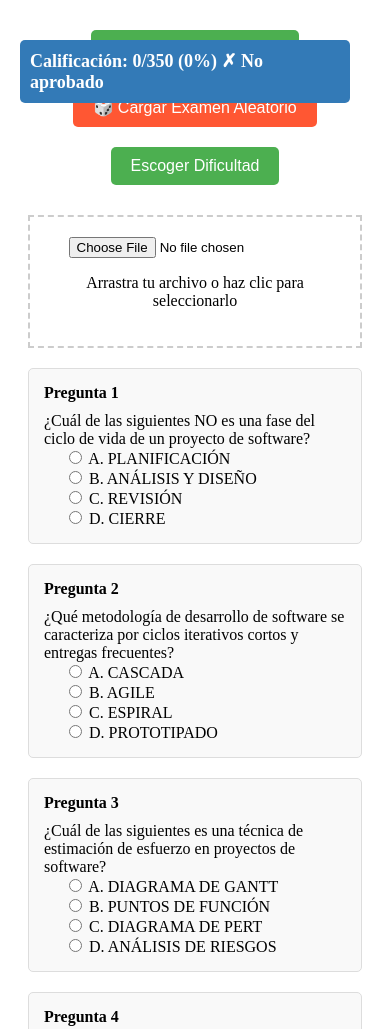
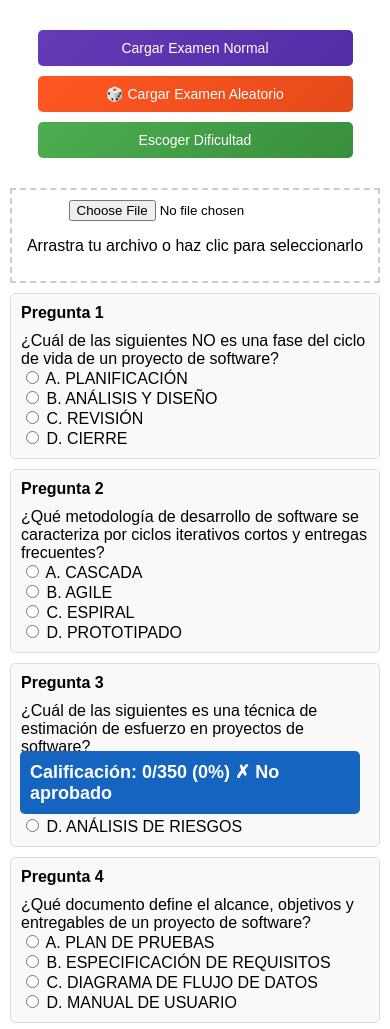
Before and after one commit to KernyMC/ExamMaker, a plain HTML site: page interfaz/index.html in a window 390 px wide. Shown: the top 1029 px of the page. Drawn offline with nearby package versions, Linux system fonts and the light colour scheme.

Commit message:
responsive

```diff
--- a/interfaz/index.html
+++ b/interfaz/index.html
@@ -6,9 +6,9 @@
 </head>
 <body>
    <div class="button-section">
-       <button id="loadDefaultExam" class="load-button">Cargar Examen Normal</button>
-       <button id="loadRandomExam" class="load-button">🎲 Cargar Examen Aleatorio</button>
-       <button id="chooseDifficulty" class="load-button">Escoger Dificultad</button>
+       <button id="loadDefaultExam" class="load-button default-exam">Cargar Examen Normal</button>
+       <button id="loadRandomExam" class="load-button random-exam">🎲 Cargar Examen Aleatorio</button>
+       <button id="chooseDifficulty" class="load-button difficulty-exam">Escoger Dificultad</button>
    </div>
    <div id="difficultySection" style="display:none; text-align:center; margin:10px;">
     <button class="load-button difficulty-button" onclick="setDifficultySelected(this); loadQuestionsByDifficulty(1)">Ultrafácil </button>
--- a/interfaz/styles.css
+++ b/interfaz/styles.css
@@ -1,6 +1,14 @@
+/* Diseño general */
+body {
+    margin: 0;
+    font-family: Arial, sans-serif;
+}
+
+/* Contenedor principal de las preguntas */
 .question {
-    margin: 20px;
+    margin: 20px auto;
     padding: 15px;
+    max-width: 700px;
     border: 1px solid #ddd;
     border-radius: 5px;
     background: #f9f9f9;
@@ -20,12 +28,14 @@
     background-color: #f2dede;
     border-color: #ebccd1;
 }
+
+/* Calificación */
 .score {
     font-size: 18px;
     font-weight: bold;
     padding: 10px;
     margin: 20px;
-    background: #337ab7;
+    background: #1565C0;
     color: white;
     border-radius: 5px;
     position: fixed;
@@ -38,44 +48,103 @@
     padding: 8px;
     display: none;
 }
+
+/* Sección de subida de archivo */
 .upload-section {
-    margin: 20px;
+    margin: 20px auto;
     padding: 20px;
+    max-width: 700px;
     border: 2px dashed #ccc;
     text-align: center;
 }
+
+/* Botones principales */
 .button-section {
-    margin: 20px;
+    margin: 20px auto;
     text-align: center;
+    max-width: 700px;
 }
+
+/* Estilos base para todos los botones */
 .load-button {
     padding: 10px 20px;
-    background-color: #4CAF50;
-    color: white;
     border: none;
     border-radius: 5px;
     cursor: pointer;
     font-size: 16px;
     margin: 10px;
+    color: #fff;
+    transition: background-color 0.3s, transform 0.2s;
 }
-.load-button:hover {
-    background-color: #45a049;
+
+/* Botón para el examen normal */
+.default-exam {
+    background: linear-gradient(135deg, #673AB7 0%, #512DA8 100%);
 }
-.load-button:nth-child(2) {
-    background-color: #FF5733;
+.default-exam:hover {
+    background: linear-gradient(135deg, #512DA8 0%, #452797 100%);
+    transform: translateY(-2px);
 }
-.load-button:nth-child(2):hover {
-    background-color: #FF4500;
+
+/* Botón para el examen aleatorio */
+.random-exam {
+    background: linear-gradient(135deg, #FF5722 0%, #E64A19 100%);
 }
+.random-exam:hover {
+    background: linear-gradient(135deg, #E64A19 0%, #D84315 100%);
+    transform: translateY(-2px);
+}
+
+/* Botón para escoger dificultad */
+.difficulty-exam {
+    background: linear-gradient(135deg, #4CAF50 0%, #388E3C 100%);
+}
+.difficulty-exam:hover {
+    background: linear-gradient(135deg, #388E3C 0%, #2E7D32 100%);
+    transform: translateY(-2px);
+}
+
+/* Botones de dificultad en el desplegable */
 .difficulty-button {
-    background-color: #2196F3;
+    display: inline-block;
     margin: 5px;
+    font-size: 15px;
+    background: linear-gradient(135deg, #03A9F4 0%, #0288D1 100%);
+    color: #fff;
+    border: none;
+    border-radius: 5px;
+    transition: background-color 0.3s, transform 0.2s;
+    padding: 10px 15px;
 }
 .difficulty-button:hover {
-    background-color: #1976D2;
+    transform: scale(1.05);
 }
 .difficulty-button.selected {
-    background-color: #FFEB3B;
+    background: #FFEB3B;
     color: #000;
     border: 2px solid #000;
 }
+
+/* Responsivo para pantallas pequeñas */
+@media (max-width: 600px) {
+    .question, .upload-section, .button-section {
+        margin: 10px;
+        width: auto;
+        padding: 10px;
+    }
+    .score {
+        width: auto;
+        top: auto;
+        bottom: 10px;
+        right: 10px;
+    }
+    .load-button, .difficulty-button {
+        display: block;
+        width: 90%;
+        margin: 10px auto;
+        font-size: 14px;
+    }
+    .options {
+        margin-left: 0;
+    }
+}
```
